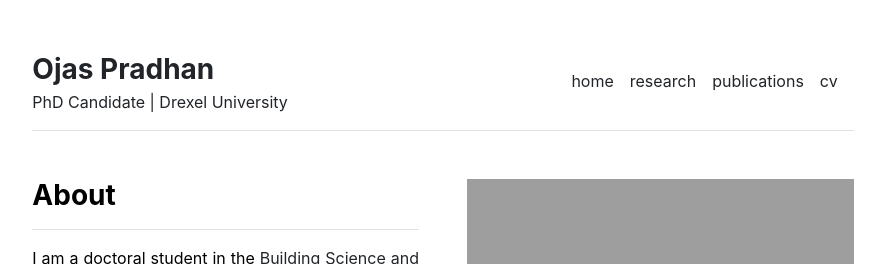
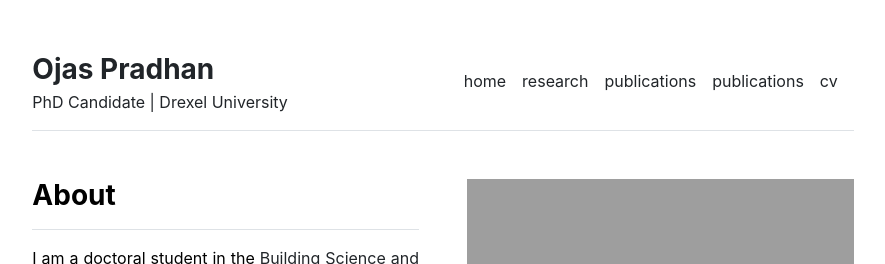
Before and after one commit to pradhanojas/pradhanojas.github.io, a Jekyll site: the page built from index.md, in a window 1280 px wide. Shown: the top 264 px of the page, without its empty margins (197-1082 px from the left). Built offline with Jekyll 4.4.1, drawn with Linux system fonts in a browser that asks for light colours.

Commit message:
Update settings.yml

```diff
--- a/_data/settings.yml
+++ b/_data/settings.yml
@@ -2,6 +2,7 @@ menu:
 - {name: 'home', url: ''}
 - {name: 'research', url: '/research'}
 - {name: 'publications', url: '/publications'}
+- {name: 'publications', url: '/travel'}
 
 courses:
 - {name: 'Vector Calculus', url: 'vector-calculus'}
```
